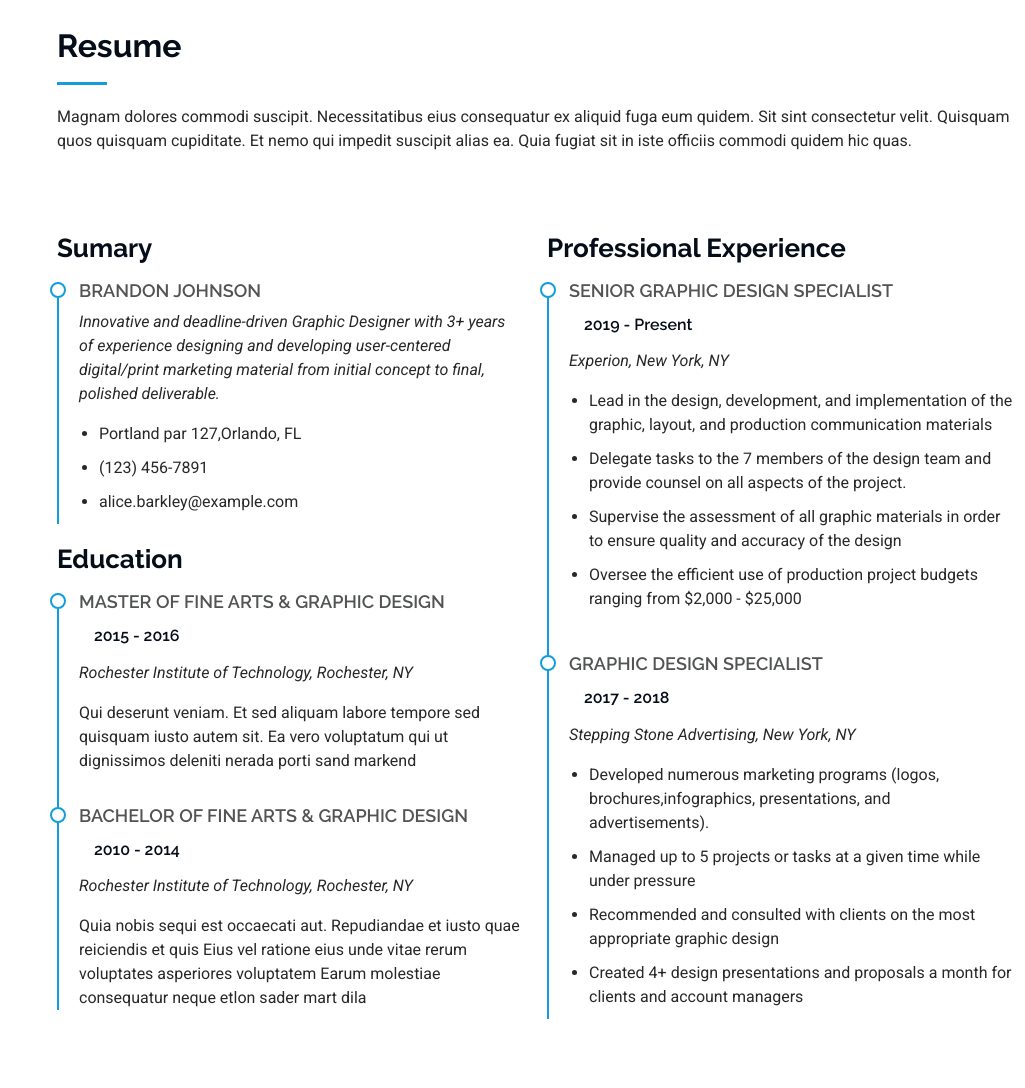
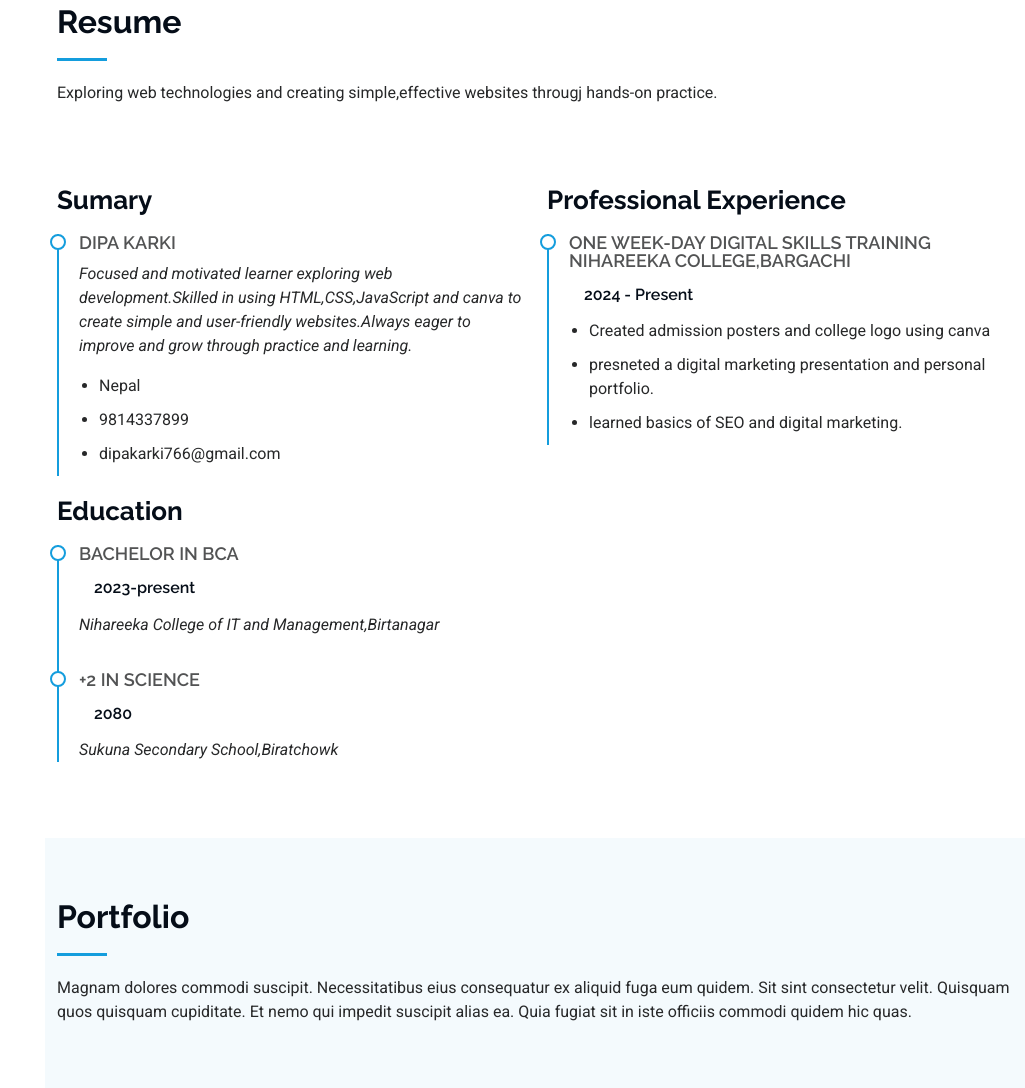
Before and after one commit to Dipakarki9/portfolio.website, a plain HTML site: page index.html in a window 1280 px wide. Shown: the part 2350-3438 px from the top of the page, without its empty margins (255-1280 px from the left). Drawn offline with Linux system fonts and the light colour scheme.

Commit message:
changes name detail

```diff
--- a/index.html
+++ b/index.html
@@ -109,7 +109,7 @@
       <!-- Section Title -->
       <div class="container section-title" data-aos="fade-up">
         <h2>About</h2>
-        <p>i am programmer.</p>
+        <p>I'm a Dipa karki,a BCA student passionate about web development and digital creativity.i enjoy learning new technologies and building clean,user-friendly website."</p>
       </div><!-- End Section Title -->
 
       <div class="container" data-aos="fade-up" data-aos-delay="100">
@@ -121,8 +121,7 @@
           <div class="col-lg-8 content">
             <h2>UI/UX Designer &amp; Web Developer.</h2>
             <p class="fst-italic py-3">
-              Lorem ipsum dolor sit amet, consectetur adipiscing elit, sed do eiusmod tempor incididunt ut labore et dolore
-              magna aliqua.
+              Creating intuitive and clean interfaces while exploring the world of web development and design.Focused on crafting meaningful digital experiences.
             </p>
             <div class="row">
               <div class="col-lg-6">
@@ -143,8 +142,7 @@
               </div>
             </div>
             <p class="py-3">
-              Officiis eligendi itaque labore et dolorum mollitia officiis optio vero. Quisquam sunt adipisci omnis et ut. Nulla accusantium dolor incidunt officia tempore. Et eius omnis.
-              Cupiditate ut dicta maxime officiis quidem quia. Sed et consectetur qui quia repellendus itaque neque.
+              Hardworking and passionate about tech.Excited to grow every day as a designer and devloper.
             </p>
           </div>
         </div>
@@ -221,14 +219,14 @@
             </div><!-- End Skills Item -->
 
             <div class="progress">
-              <span class="skill"><span>CSS</span> <i class="val">90%</i></span>
+              <span class="skill"><span>CSS</span> <i class="val">60%</i></span>
               <div class="progress-bar-wrap">
                 <div class="progress-bar" role="progressbar" aria-valuenow="90" aria-valuemin="0" aria-valuemax="100"></div>
               </div>
             </div><!-- End Skills Item -->
 
             <div class="progress">
-              <span class="skill"><span>JavaScript</span> <i class="val">75%</i></span>
+              <span class="skill"><span>JavaScript</span> <i class="val">30%</i></span>
               <div class="progress-bar-wrap">
                 <div class="progress-bar" role="progressbar" aria-valuenow="75" aria-valuemin="0" aria-valuemax="100"></div>
               </div>
@@ -239,7 +237,7 @@
           <div class="col-lg-6">
 
             <div class="progress">
-              <span class="skill"><span>PHP</span> <i class="val">80%</i></span>
+              <span class="skill"><span>PHP</span> <i class="val">10%</i></span>
               <div class="progress-bar-wrap">
                 <div class="progress-bar" role="progressbar" aria-valuenow="80" aria-valuemin="0" aria-valuemax="100"></div>
               </div>
@@ -273,7 +271,7 @@
       <!-- Section Title -->
       <div class="container section-title" data-aos="fade-up">
         <h2>Resume</h2>
-        <p>Magnam dolores commodi suscipit. Necessitatibus eius consequatur ex aliquid fuga eum quidem. Sit sint consectetur velit. Quisquam quos quisquam cupiditate. Et nemo qui impedit suscipit alias ea. Quia fugiat sit in iste officiis commodi quidem hic quas.</p>
+        <p>Exploring web technologies and creating simple,effective websites througj hands-on practice.</p>
       </div><!-- End Section Title -->
 
       <div class="container">
@@ -284,28 +282,28 @@
             <h3 class="resume-title">Sumary</h3>
 
             <div class="resume-item pb-0">
-              <h4>Brandon Johnson</h4>
-              <p><em>Innovative and deadline-driven Graphic Designer with 3+ years of experience designing and developing user-centered digital/print marketing material from initial concept to final, polished deliverable.</em></p>
+              <h4>Dipa karki</h4>
+              <p><em>Focused and motivated learner exploring web development.Skilled in using HTML,CSS,JavaScript and canva to create simple and user-friendly websites.Always eager to improve and grow through practice and learning.</em></p>
               <ul>
-                <li>Portland par 127,Orlando, FL</li>
-                <li>(123) 456-7891</li>
-                <li>alice.barkley@example.com</li>
+                <li>Nepal</li>
+                <li>9814337899</li>
+                <li>dipakarki766@gmail.com</li>
               </ul>
             </div><!-- Edn Resume Item -->
 
             <h3 class="resume-title">Education</h3>
             <div class="resume-item">
-              <h4>Master of Fine Arts &amp; Graphic Design</h4>
-              <h5>2015 - 2016</h5>
-              <p><em>Rochester Institute of Technology, Rochester, NY</em></p>
-              <p>Qui deserunt veniam. Et sed aliquam labore tempore sed quisquam iusto autem sit. Ea vero voluptatum qui ut dignissimos deleniti nerada porti sand markend</p>
+              <h4>Bachelor in BCA</h4>
+              <h5>2023-present</h5>
+              <p><em>Nihareeka College of IT and Management,Birtanagar</em></p>
+
             </div><!-- Edn Resume Item -->
 
             <div class="resume-item">
-              <h4>Bachelor of Fine Arts &amp; Graphic Design</h4>
-              <h5>2010 - 2014</h5>
-              <p><em>Rochester Institute of Technology, Rochester, NY</em></p>
-              <p>Quia nobis sequi est occaecati aut. Repudiandae et iusto quae reiciendis et quis Eius vel ratione eius unde vitae rerum voluptates asperiores voluptatem Earum molestiae consequatur neque etlon sader mart dila</p>
+              <h4>+2 in Science</h4>
+              <h5>2080</h5>
+              <p><em>Sukuna Secondary School,Biratchowk</em></p>
+
             </div><!-- Edn Resume Item -->
 
           </div>
@@ -313,27 +311,20 @@
           <div class="col-lg-6" data-aos="fade-up" data-aos-delay="200">
             <h3 class="resume-title">Professional Experience</h3>
             <div class="resume-item">
-              <h4>Senior graphic design specialist</h4>
-              <h5>2019 - Present</h5>
-              <p><em>Experion, New York, NY </em></p>
+              <h4>One week-Day Digital skills Training
+                <br>Nihareeka college,Bargachi
+              </h4>
+              <h5>2024 - Present</h5>
+
               <ul>
-                <li>Lead in the design, development, and implementation of the graphic, layout, and production communication materials</li>
-                <li>Delegate tasks to the 7 members of the design team and provide counsel on all aspects of the project. </li>
-                <li>Supervise the assessment of all graphic materials in order to ensure quality and accuracy of the design</li>
-                <li>Oversee the efficient use of production project budgets ranging from $2,000 - $25,000</li>
+                <li>Created admission posters and college logo using canva</li>
+                <li>presneted a digital marketing presentation and personal portfolio.</li>
+                <li>learned basics of SEO and digital marketing.</li>
+
               </ul>
             </div><!-- Edn Resume Item -->
 
-            <div class="resume-item">
-              <h4>Graphic design specialist</h4>
-              <h5>2017 - 2018</h5>
-              <p><em>Stepping Stone Advertising, New York, NY</em></p>
-              <ul>
-                <li>Developed numerous marketing programs (logos, brochures,infographics, presentations, and advertisements).</li>
-                <li>Managed up to 5 projects or tasks at a given time while under pressure</li>
-                <li>Recommended and consulted with clients on the most appropriate graphic design</li>
-                <li>Created 4+ design presentations and proposals a month for clients and account managers</li>
-              </ul>
+
             </div><!-- Edn Resume Item -->
 
           </div>
```
